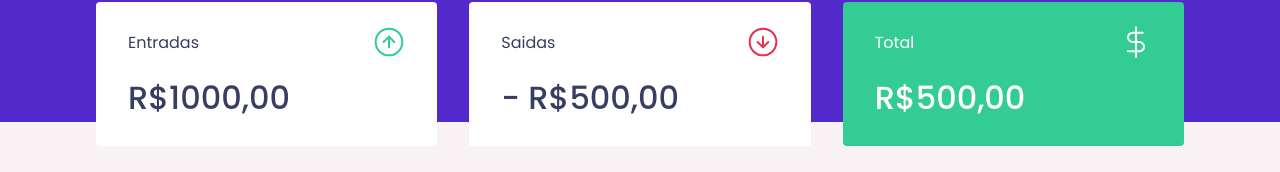
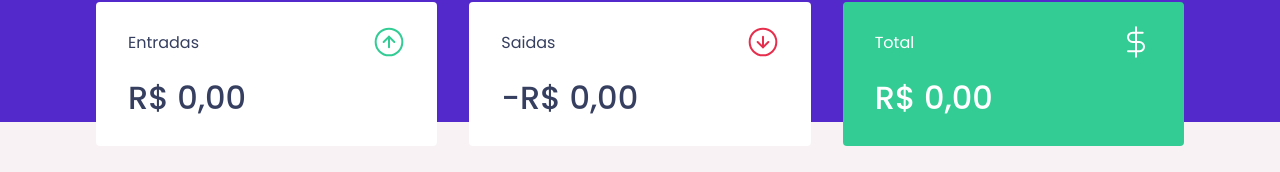
Before and after one commit to jeny3g/ignite-dt-money, a React (Create React App) app: page / in a window 1280 px wide. Shown: the part 150-322 px from the top of the page. Built offline with nearby package versions, Linux system fonts and the light colour scheme; no server answers; what miragejs would draw is missing.

Commit message:
Calculando resumo

```diff
--- a/src/components/NewTransactionModal/index.tsx
+++ b/src/components/NewTransactionModal/index.tsx
@@ -1,7 +1,6 @@
 import { FormEvent, useState, useContext } from "react";
 import Modal from "react-modal";
 import { TransactionsContext } from "../../TransactionsContext";
-import { api } from "../../services/api";
 
 import incomeImg from "../../assets/income.svg";
 import outcomeImg from "../../assets/outcome.svg";
@@ -40,7 +39,7 @@
     setTitle("");
     setAmount(0);
     setCategory("deposit");
-    setType("deposit");
+    setType("");
     onRequestClose();
   }
 
--- a/src/components/Summary/index.tsx
+++ b/src/components/Summary/index.tsx
@@ -9,7 +9,33 @@
 export function Summary() {
   const { transactions } = useContext(TransactionsContext);
 
-  console.log(transactions);
+  // const totalDeposits = transactions.reduce((acc, transaction) => {
+  //   if (transaction.type === "deposit") {
+  //     return acc + transaction.amount;
+  //   }
+
+  //   return acc;
+  // }, 0);
+
+  const summary = transactions.reduce(
+    (acc, transaction) => {
+      if (transaction.type === "deposit") {
+        acc.deposits += transaction.amount;
+        acc.total += transaction.amount;
+      } else {
+        acc.withdraws += transaction.amount;
+        acc.total -= transaction.amount;
+      }
+
+      return acc;
+    },
+    {
+      deposits: 0,
+      withdraws: 0,
+      total: 0,
+    }
+  );
+
   return (
     <Container>
       <div>
@@ -17,7 +43,12 @@
           <p>Entradas</p>
           <img src={incomeImg} alt="Entradas" />
         </header>
-        <strong>R$1000,00</strong>
+        <strong>
+          {new Intl.NumberFormat("pt-BR", {
+            style: "currency",
+            currency: "BRL",
+          }).format(summary.deposits)}
+        </strong>
       </div>
 
       <div>
@@ -25,7 +56,13 @@
           <p>Saidas</p>
           <img src={outcomeImg} alt="Saídas" />
         </header>
-        <strong>- R$500,00</strong>
+        <strong>
+          -
+          {new Intl.NumberFormat("pt-BR", {
+            style: "currency",
+            currency: "BRL",
+          }).format(summary.withdraws)}
+        </strong>
       </div>
 
       <div className="highlight-background">
@@ -33,7 +70,12 @@
           <p>Total</p>
           <img src={totalImg} alt="Total" />
         </header>
-        <strong>R$500,00</strong>
+        <strong>
+          {new Intl.NumberFormat("pt-BR", {
+            style: "currency",
+            currency: "BRL",
+          }).format(summary.total)}
+        </strong>
       </div>
     </Container>
   );
```
